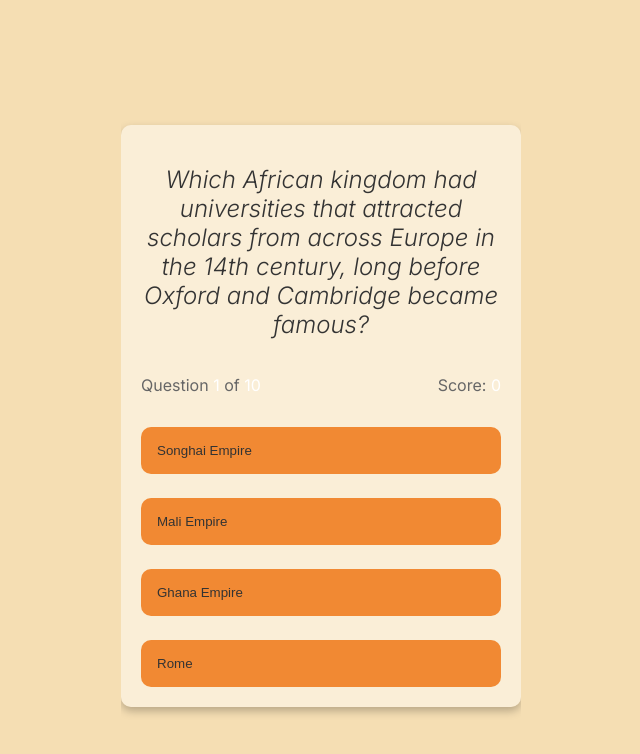
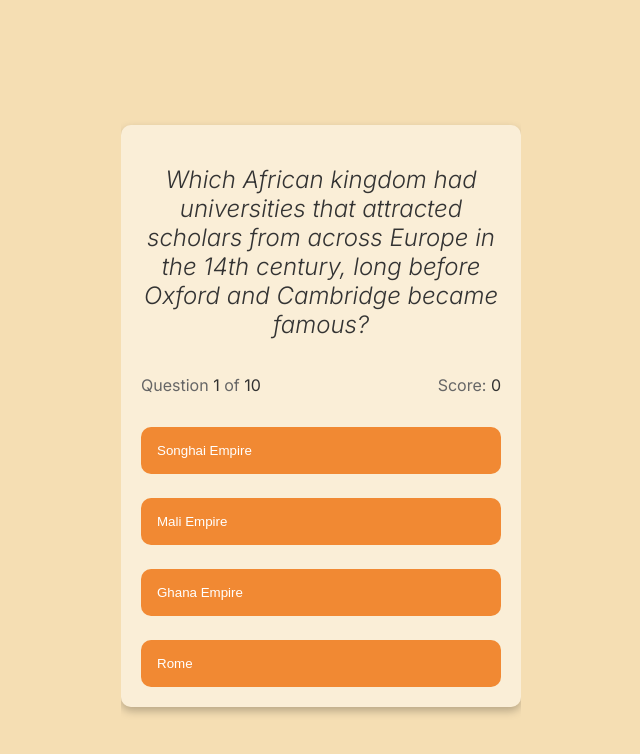
Before and after one commit to Philbert16/Quiz-Game, a plain HTML site: page index.html in a window 1280 px wide. Both pictures are taken after a click on the button "Start Quiz". Shown: the whole page, without its empty margins (319-959 px from the left). Drawn offline with Linux system fonts and the light colour scheme.

Commit message:
Update color styles for span and buttons; remove background color from start screen header

```diff
--- a/styles.css
+++ b/styles.css
@@ -61,7 +61,7 @@ h1, h2 {
 }
 
 span{
-    color: white;
+    color: #333;
 }
 
 /* Ensure answer buttons are stacked with space between them */
@@ -74,7 +74,7 @@ span{
 /* Make buttons fill the container and provide a margin fallback for older browsers */
 .answer-btn {
     background-color: rgba(239, 113, 10, 0.8);
-    color: #333;
+    color: #fff;
     padding: 1rem;
     border-radius: 10px;
     border: none;
@@ -162,7 +162,6 @@ button:hover {
 
 /* Progress Screen */
 #start-screen h1 {
-    background-color: rgba(239, 113, 10, 0.8);
     margin-bottom: 2rem;
 }
 
```
